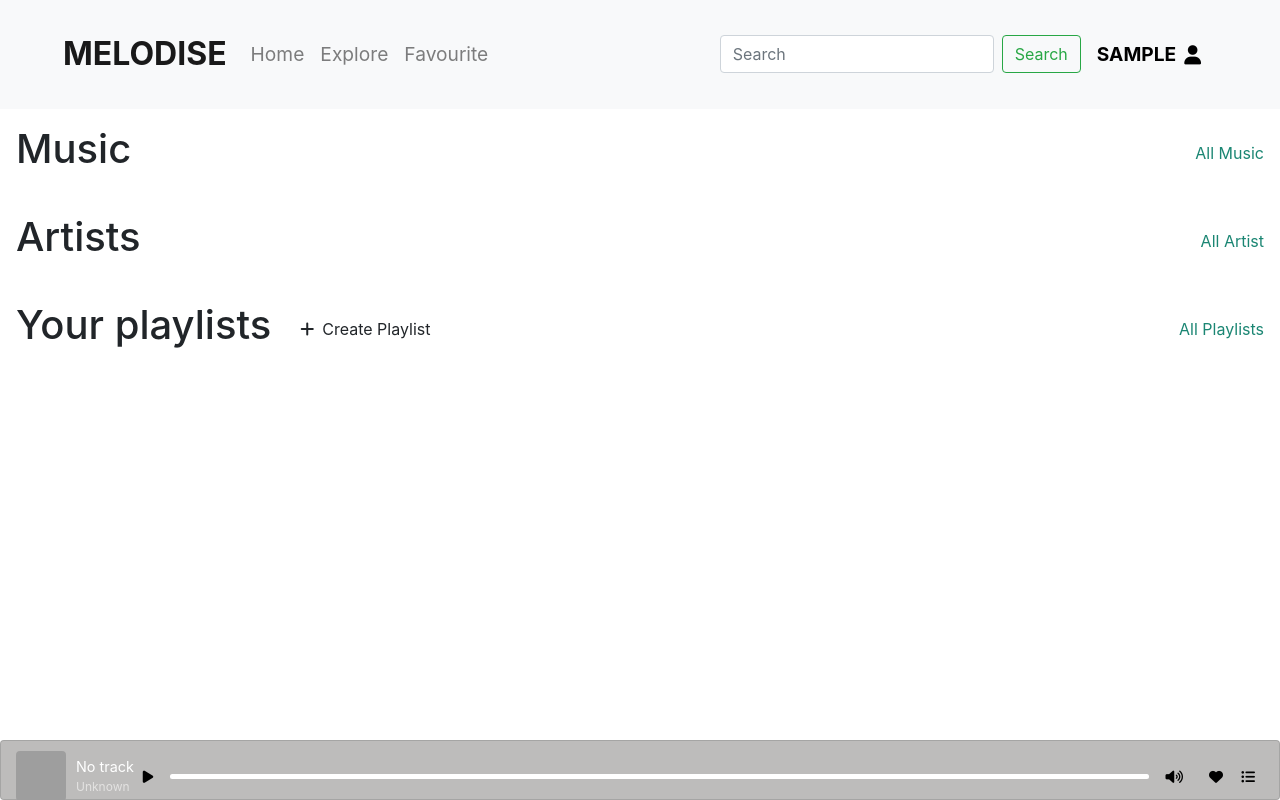
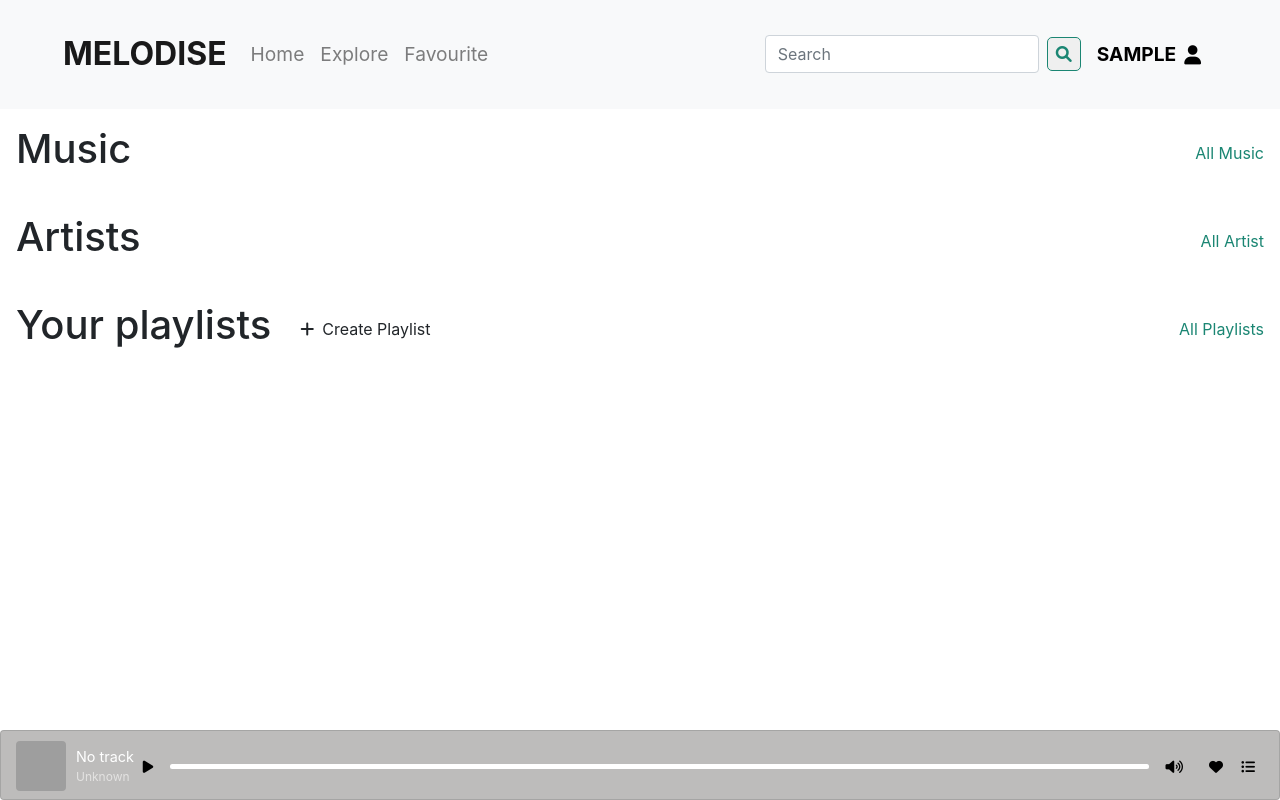
Before and after one commit to Shadhin-f/Melodise, a PHP site: page /website/UserEnd/index.php in a window 1280 px wide. Run offline with PHP 8.4, Linux system fonts and the light colour scheme; the visitor is signed in with stand-in values (Sample User, id 1); data that the repository does not hold is empty; a stand-in replaces the project's code that opens the database connection; some libraries are stand-ins or nearby versions; grey boxes are pictures that could not be loaded.

Commit message:
muic player view playlist updated

```diff
--- a/UserEnd/music-player.php
+++ b/UserEnd/music-player.php
@@ -18,8 +18,8 @@ include('connect.php');
         .custom-player-card {
             background-color: #bdbcbb;
             color: white;
-            padding: 10px 15px;
-            height: 60px;
+            padding: 10px 15px !important;
+            height: 70px;
         }
 
         .album-art {
@@ -88,7 +88,7 @@ include('connect.php');
 
             <!-- Song information -->
             <div class="song-info">
-                <input type="hidden" id="songID">     <!-- Passing song ID using js -->
+                <input type="hidden" id="songID"> <!-- Passing song ID using js -->
                 <p class="song-title mb-0" id="songTitle">No track</p>
                 <p class="song-artist mb-0" id="songArtist">Unknown</p>
             </div>
@@ -124,7 +124,6 @@ include('connect.php');
     <!-- Modal to add playlist -->
 
 
-    <!-- Add to Playlist Modal -->
     <div class="modal fade" id="addToPlaylistModal" tabindex="-1" aria-labelledby="addToPlaylistModalLabel" aria-hidden="true">
         <div class="modal-dialog modal-dialog-centered"> <!-- Add modal-dialog-centered class -->
             <div class="modal-content">
@@ -227,7 +226,6 @@ include('connect.php');
         document.getElementById('artistName').value = artistName;
         document.getElementById('songid').value = songID;
     });
-
 </script>
 
 </html>
--- a/UserEnd/navbar.php
+++ b/UserEnd/navbar.php
@@ -23,7 +23,8 @@ if (session_status() === PHP_SESSION_NONE) {
             font-size: 2rem !important;
             font-weight: bold;
         }
-        .navbar-brand:hover{
+
+        .navbar-brand:hover {
             color: #1B8673 !important;
         }
 
@@ -51,6 +52,19 @@ if (session_status() === PHP_SESSION_NONE) {
         .username-btn:hover {
             color: #1B8673;
             cursor: pointer;
+        }
+
+        .search-btn-custom {
+            color: #1B8673;
+            border: 1px solid #1B8673;
+            border-radius: 5px;
+            padding: 4px 8px;
+        }
+
+        .search-btn-custom:hover {
+            color: white;
+            background-color: #1B8673;
+            transition-duration: .3s;
         }
 
         /* Style for icon inside the button */
@@ -123,7 +137,7 @@ if (session_status() === PHP_SESSION_NONE) {
 
                 <form class="d-flex form-inline" action="user-actions.php" method="get">
                     <input class="form-control me-2" type="search" placeholder="Search" aria-label="Search" name="search-key">
-                    <button class="btn btn-outline-success" type="submit" name="search-btn">Search</button>
+                    <button class="search-btn-custom" type="submit" name="search-btn"><i class="fas fa-search"></i></button>
                 </form>
 
                 <div class="d-flex justify-content-center align-items-center px-3">
```
Also changed, not shown: UserEnd/view-playlist.php (+32 -2 lines). Lines whose indentation alone changed are shown as unchanged.
